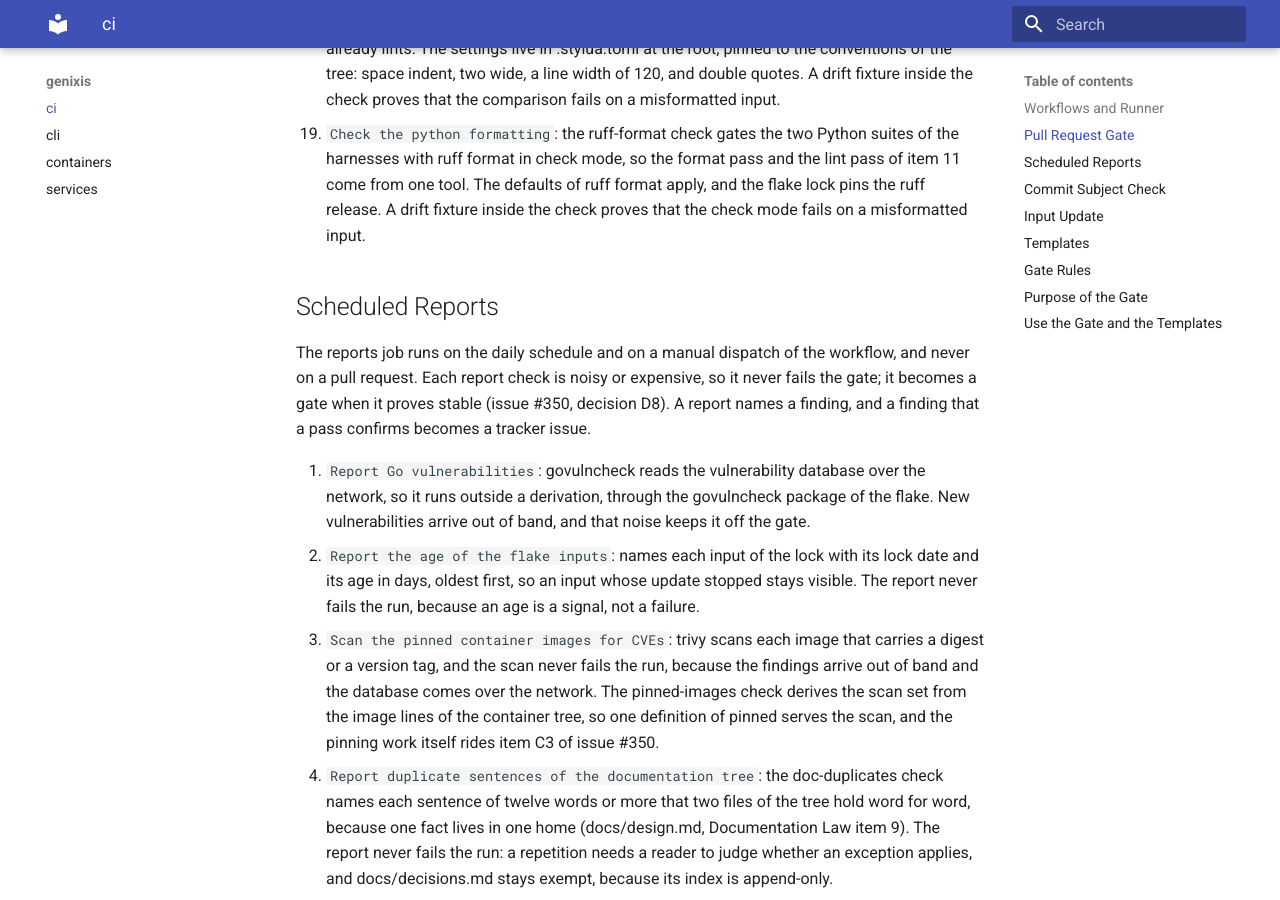
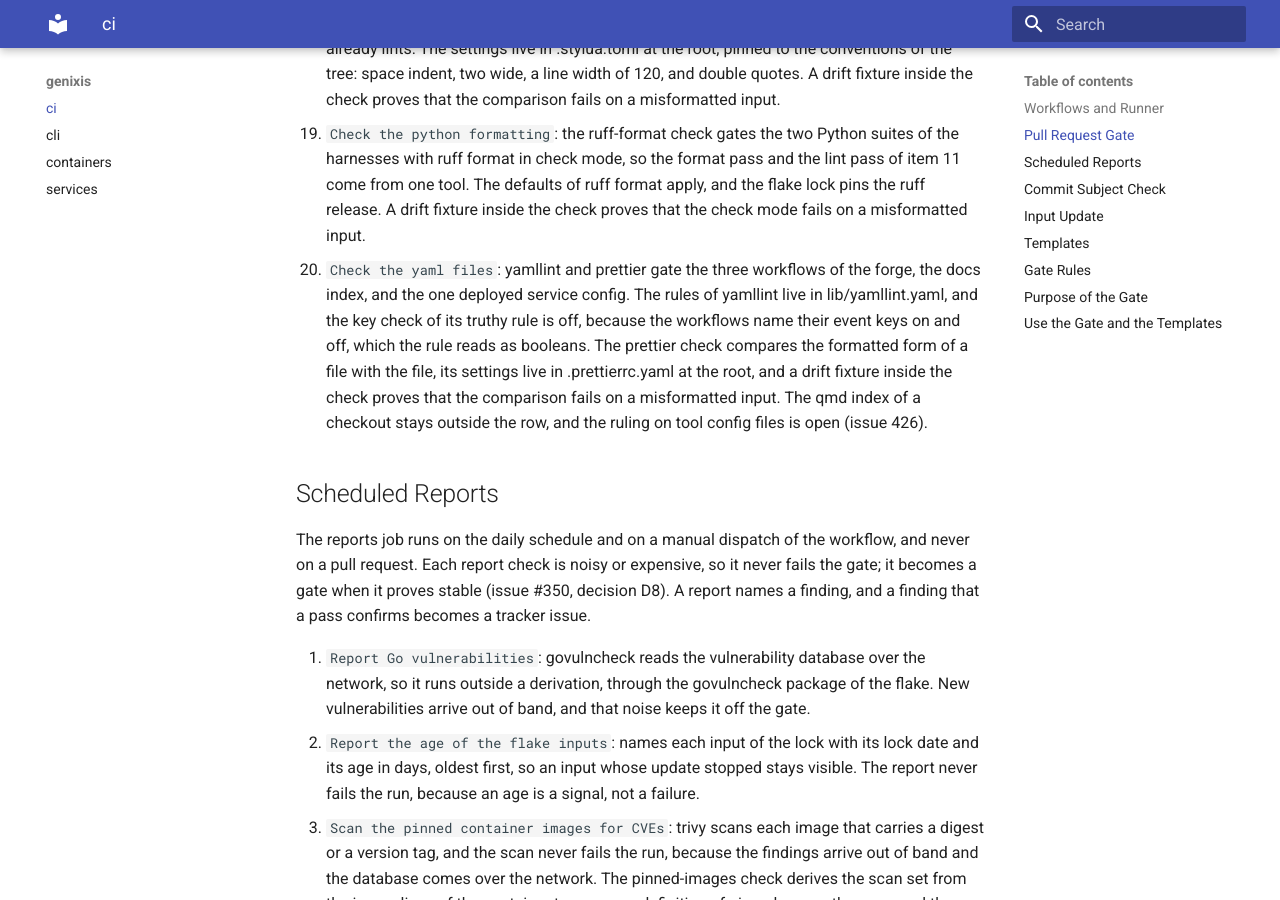
Before and after one commit to Jracon/genixis, an MkDocs documentation site: the page built from docs/ci.md, in a window 1280 px wide and 900 px high, scrolled down 3042 px. Built offline with MkDocs 1.6.1 and Material for MkDocs 9.7.7, drawn with Linux system fonts in a browser that asks for light colours.

Commit message:
feat: yamllint and prettier gate the yaml files of the tree
The yaml row had no formatter and no linter (issue 426). The yamllint check gates the three workflows of the forge, the docs index, and the one deployed service config, with the rules pinned in lib/yamllint.yaml: the key check of the truthy rule is off, because the workflows name their event keys on and off, which the rule reads as booleans, and the line-length rule is off, because the workflow comments run long. The prettier check compares the formatted form of the same files with the files, with the settings pinned in .prettierrc.yaml at the root, and a drift fixture inside the check proves that the comparison fails on a misformatted input.

The five files already hold the canonical form of both tools, so the row lands with no reformatting. Both tools join the devShell. The qmd index of a checkout stays outside the row, because the ruling on tool config files is open on the issue.

Co-Authored-By: Claude Code <noreply@anthropic.com>

```diff
--- /dev/null
+++ b/.prettierrc.yaml
@@ -0,0 +1,5 @@
+# the pinned settings of the prettier gate check (lib/checks.nix) and of a
+# hand run inside a checkout. The line width matches the 120 convention of
+# the luacheck limit. The check names the yaml files of the row, so a run
+# by hand on the whole tree also reaches files that no row covers yet.
+printWidth: 120
--- a/docs/ci.md
+++ b/docs/ci.md
@@ -36,6 +36,7 @@ Each check derivation lives in lib/checks.nix, so the `Check flake` step builds
 17. `Check the bash scripts`: shfmt and shellcheck gate the four scripts of the media-servers group. The shfmt check compares the formatted form of a script with the file, and a drift fixture inside the check proves that the comparison fails on a misformatted input, so the pass cannot silently stop finding drift. The shellcheck check runs at its default severity, and the invocation in lib/checks.nix is the pinned configuration. A script carries a directive for its own exception, as clean.sh does for SC2053. Each script runs under `set -euo pipefail`, so a failing command fails the run and the timer of the host reports it.
 18. `Check the lua formatting`: the stylua check gates the lua tree of neovim, which luacheck already lints. The settings live in .stylua.toml at the root, pinned to the conventions of the tree: space indent, two wide, a line width of 120, and double quotes. A drift fixture inside the check proves that the comparison fails on a misformatted input.
 19. `Check the python formatting`: the ruff-format check gates the two Python suites of the harnesses with ruff format in check mode, so the format pass and the lint pass of item 11 come from one tool. The defaults of ruff format apply, and the flake lock pins the ruff release. A drift fixture inside the check proves that the check mode fails on a misformatted input.
+20. `Check the yaml files`: yamllint and prettier gate the three workflows of the forge, the docs index, and the one deployed service config. The rules of yamllint live in lib/yamllint.yaml, and the key check of its truthy rule is off, because the workflows name their event keys on and off, which the rule reads as booleans. The prettier check compares the formatted form of a file with the file, its settings live in .prettierrc.yaml at the root, and a drift fixture inside the check proves that the comparison fails on a misformatted input. The qmd index of a checkout stays outside the row, and the ruling on tool config files is open (issue 426).
 
 ## Scheduled Reports
 
```
Also changed, not shown: 4 other files.
